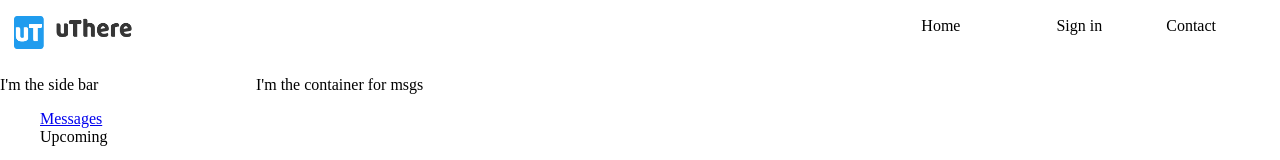
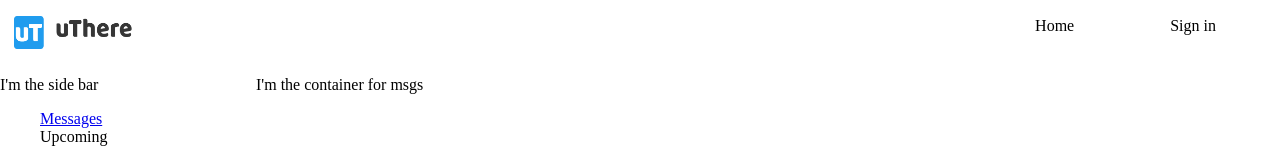
Before and after one commit to LIOR25/u-there, a Vue app in the folder frontend/: page /inbox/1 in a window 1280 px wide. Shown: the top 160 px of the page. Built offline with nearby package versions, Linux system fonts and the light colour scheme.

Commit message:
little fixes

```diff
--- a/frontend/src/components/AppNav.vue
+++ b/frontend/src/components/AppNav.vue
@@ -5,9 +5,6 @@
       <!-- <img class= "logo" alt="logo" src="assets/logo.png"> -->
       <li>
         <button @click="doLogout" v-if="isLoggedUser">Logout</button>
-      </li>
-      <li>
-        <a href="#contact">Contact</a>
       </li>
       <li>
         <router-link to="/signin" v-if="!isLoggedUser">Sign in</router-link>
@@ -22,7 +19,7 @@
         <router-link to="/">Home</router-link>
       </li>
       <li>
-        <h4 v-if="isLoggedUser">Wellcome {{isLoggedUser.firstName}}</h4>
+        <h4 v-if="isLoggedUser">Welcome {{isLoggedUser.firstName}}</h4>
       </li>
 
       <!-- <li>
```
Also changed, not shown: 1 other file (tests, documents, lock files or other folders).
